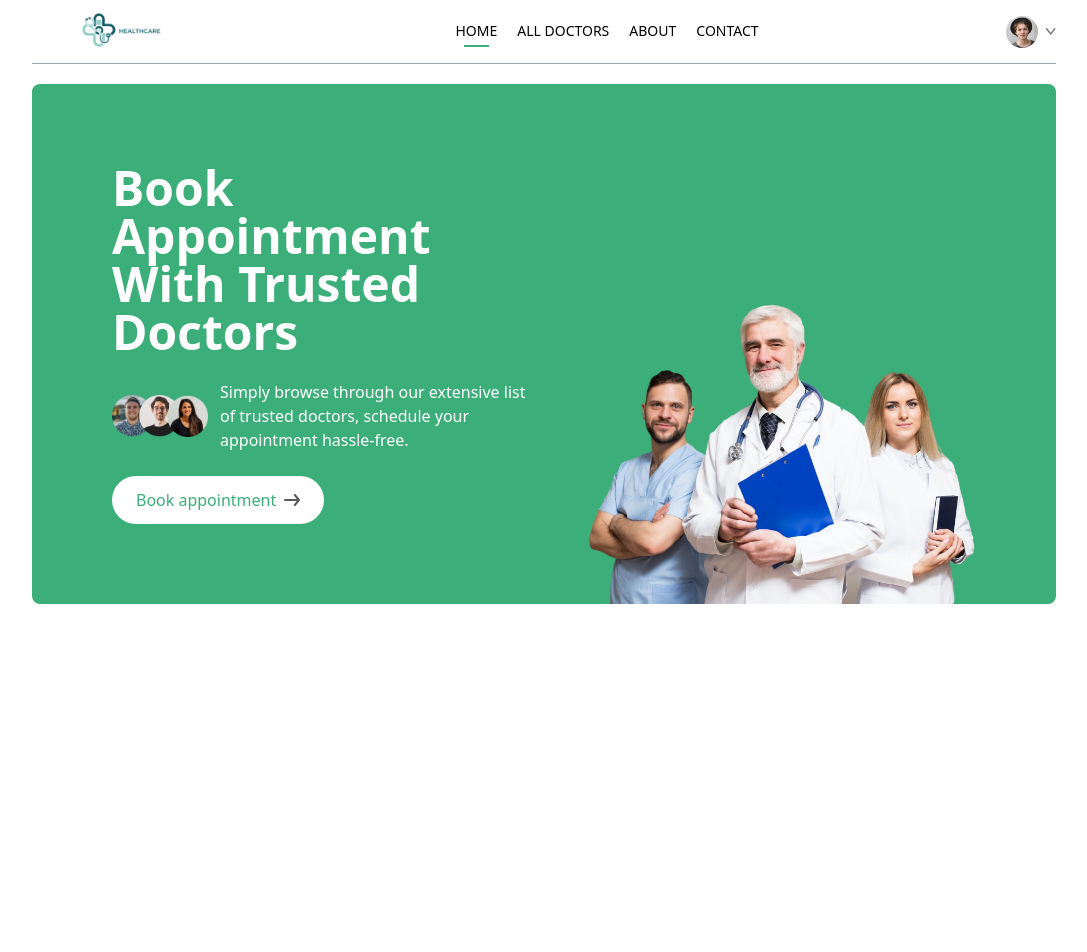
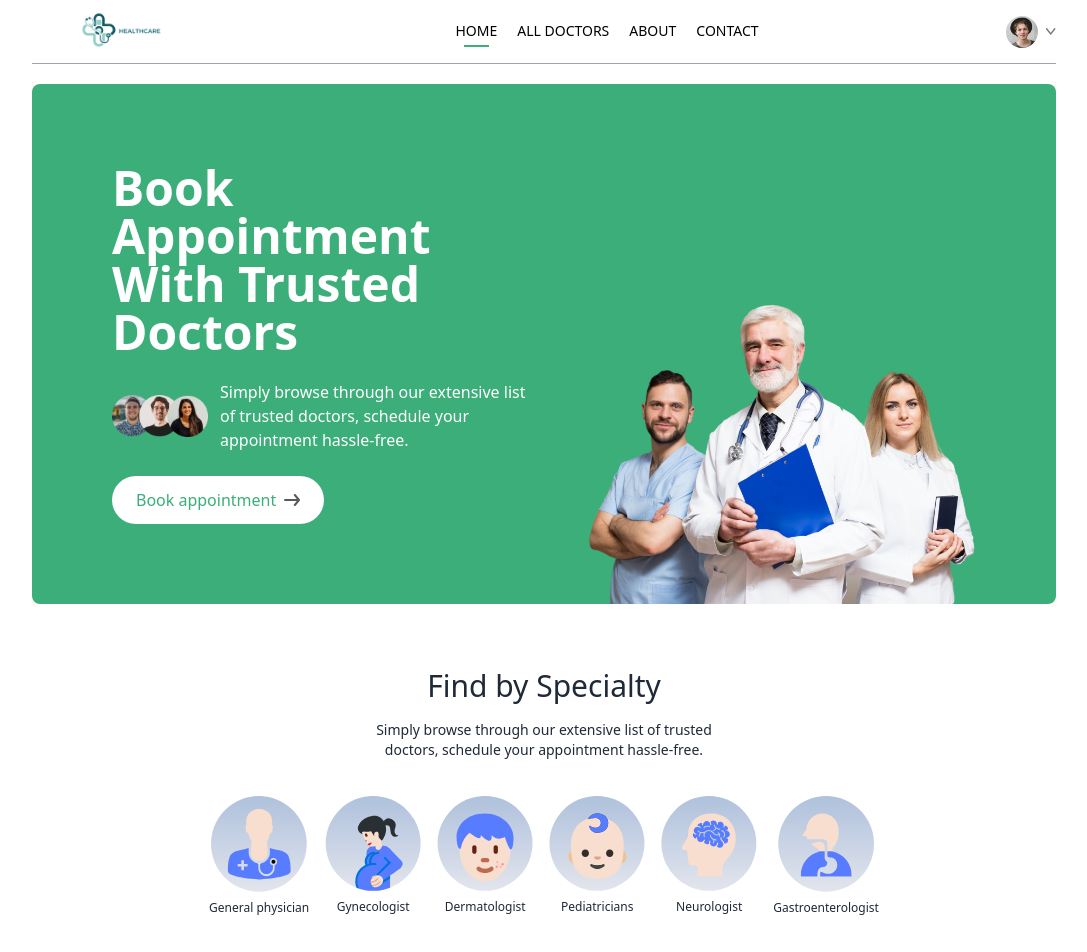
Before and after one commit to Suraj-219/Health-Care, a React (Vite) app in the folder frontend/: page / in a window 1280 px wide. Shown: the top 952 px of the page, without its empty margins (96-1183 px from the left). Before the commit the page ends 800 px from the top, so only its background shows below. Built offline with nearby package versions, Linux system fonts and the light colour scheme.

Commit message:
Add SpecalityMenu components

```diff
--- /dev/null
+++ b/frontend/src/components/SpecialityMenu.jsx
@@ -0,0 +1,22 @@
+import React from 'react'
+import { specialityData } from '../assets/assets'
+import { Link } from 'react-router-dom'
+
+const SpecialityMenu = () => {
+  return (
+    <div className='flex flex-col items-center gap-4 py-16 text-gray-800' id='speciality'>
+        <h1 className='text-3xl font-medium'>Find by Specialty</h1>
+        <p className='sm:w-1/3 text-center text-sm'>Simply browse through our extensive list of trusted doctors, schedule your appointment hassle-free.</p>
+        <div className='flex sm:justify-center gap-4 pt-5 w-full overflow-scroll'>
+            {specialityData.map((item, index)=>(
+                <Link onClick={()=>scrollTo(0,0)} className='flex flex-col items-center text-xs cursor-pointer flex-shrink-0 hover:translate-y-[-10px] trantition-all duration-500' key={index} to={'/doctors/${item.speciality}'}>
+                    <img className='w-16 sm:w-24 mb-2' src={item.image} alt="" />
+                    <p>{item.speciality}</p>
+                </Link>
+            ))}
+        </div>
+    </div>
+  )
+}
+
+export default SpecialityMenu
--- a/frontend/src/index.css
+++ b/frontend/src/index.css
@@ -5,3 +5,7 @@
 .active hr{
     @apply block;
 }
+
+::-webkit-scrollbar{
+    @apply hidden
+}
--- a/frontend/src/pages/Home.jsx
+++ b/frontend/src/pages/Home.jsx
@@ -1,10 +1,12 @@
 import React from 'react'
 import Header from '../components/Header'
+import SpecialityMenu from '../components/SpecialityMenu'
 
 const Home = () => {
   return (
     <div>
        <Header/>
+       <SpecialityMenu/>
     </div>
   )
 }
```
